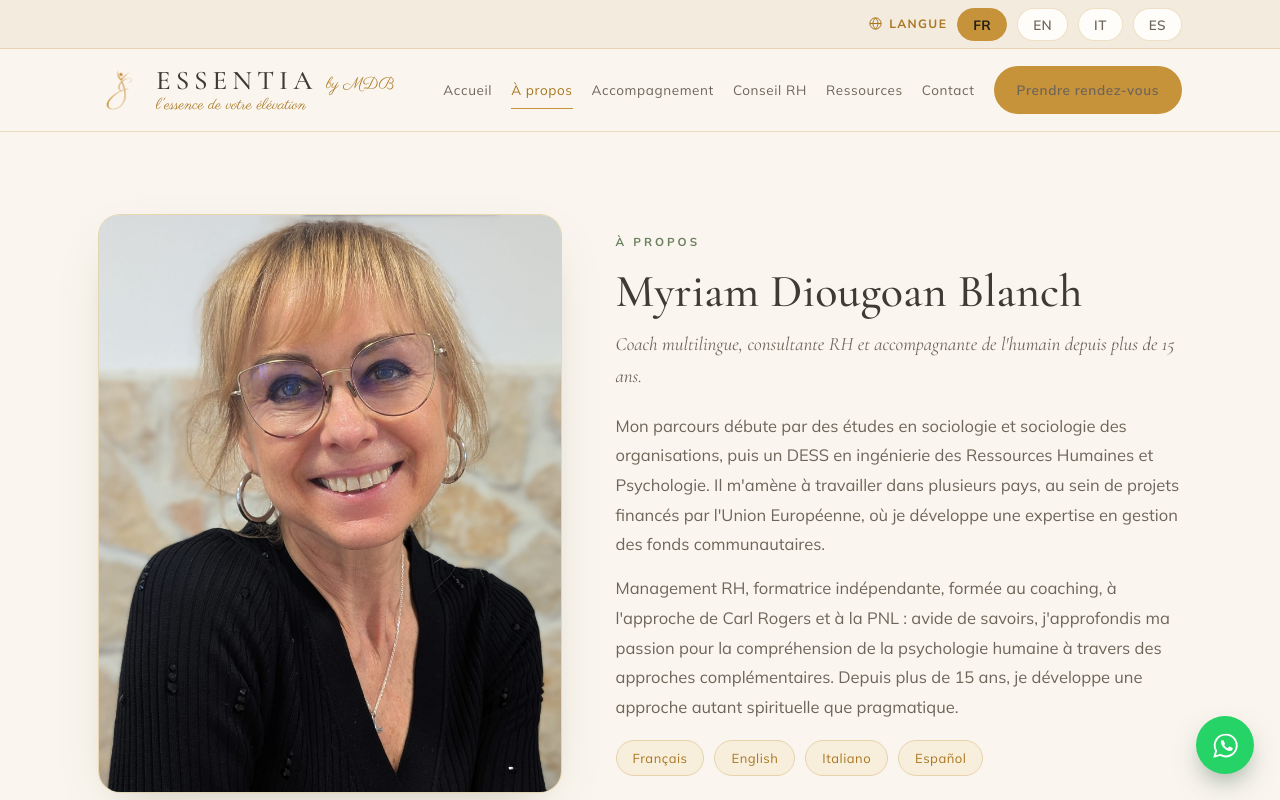
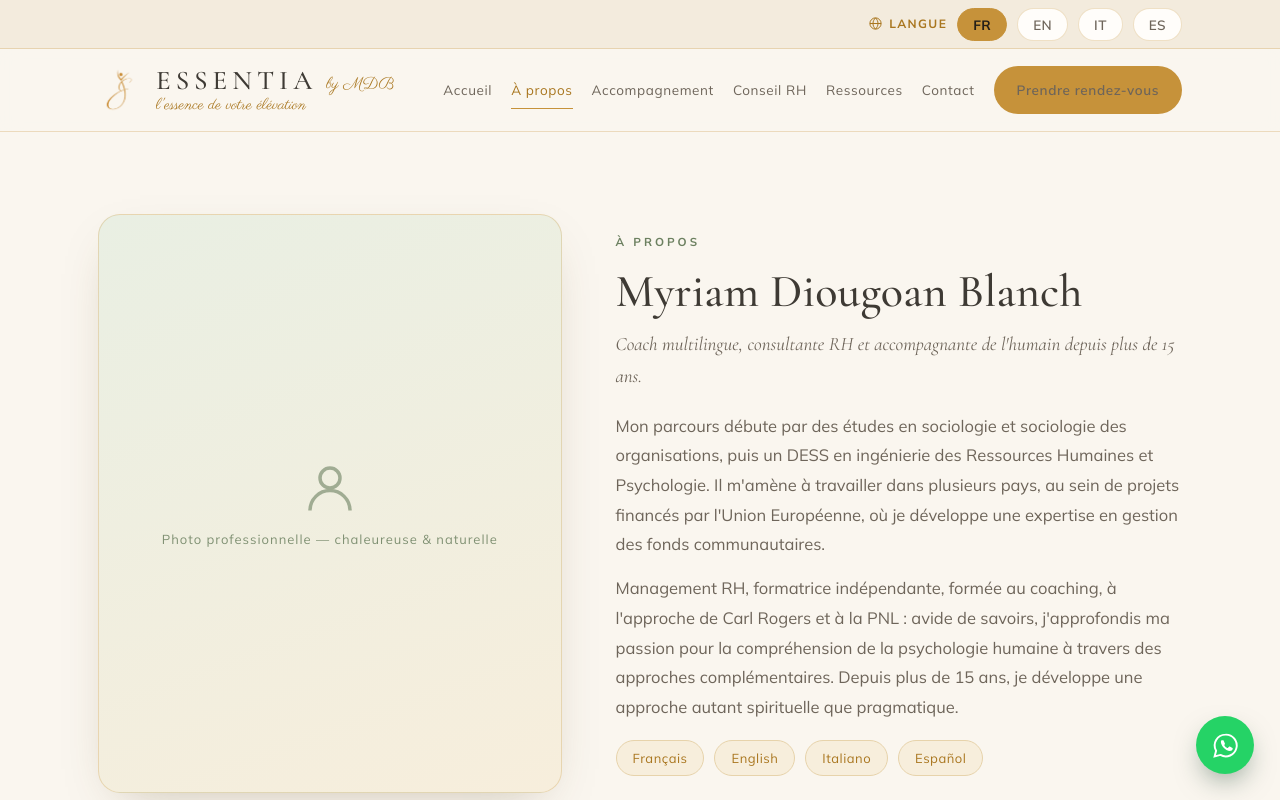
Before and after one commit to addyap/essentia-myriam, a Next.js app: page /a-propos in a window 1280 px wide. Shown: the top 800 px of the page. Built offline with nearby package versions, Linux system fonts and the light colour scheme.

Commit message:
Revert About page photo to placeholder per Myriam's feedback
She felt the photo was too smiley / not professional enough. Back
to the placeholder pending a replacement photo.

```diff
--- a/app/a-propos/page.js
+++ b/app/a-propos/page.js
@@ -1,6 +1,8 @@
 'use client';
 import { useApp } from '@/components/Providers';
 import { Icon } from '@/components/Icon';
+// Real headshot pending — Myriam felt the previous photo (public/myriam.jpg)
+// was too smiley / not professional enough. Placeholder until a replacement.
 
 export default function AboutPage() {
   const { t } = useApp();
@@ -10,7 +12,7 @@ export default function AboutPage() {
       <section>
         <div className="wrap split">
           <div className="portrait">
-            <img src="/myriam.jpg" alt={a.title} />
+            <div className="ph"><Icon name="user" /><br />{a.photoCaption}</div>
           </div>
           <div>
             <span className="eyebrow">{a.eyebrow}</span>
--- a/app/globals.css
+++ b/app/globals.css
@@ -110,6 +110,8 @@ h2.big{font-size:clamp(30px,4vw,46px);font-weight:500}
 .split{display:grid;grid-template-columns:.9fr 1.1fr;gap:54px;align-items:center}
 .portrait{aspect-ratio:4/5;border-radius:22px;background:linear-gradient(160deg,var(--accent-soft),var(--gold-tint));display:flex;align-items:center;justify-content:center;position:relative;box-shadow:var(--shadow);border:1px solid var(--line);overflow:hidden}
 .portrait img{width:100%;height:100%;object-fit:cover;display:block}
+.portrait .ph{text-align:center;color:var(--accent-deep);opacity:.85;font-size:13px;letter-spacing:1px;padding:20px}
+.portrait .ph svg{width:60px;height:60px;margin-bottom:10px;opacity:.7}
 .chips-langs{display:flex;gap:10px;flex-wrap:wrap;margin-top:18px}
 .chips-langs span{background:var(--gold-tint);border:1px solid var(--gold-soft);color:var(--gold-deep);padding:6px 16px;border-radius:999px;font-size:13px;letter-spacing:.5px}
 
```
